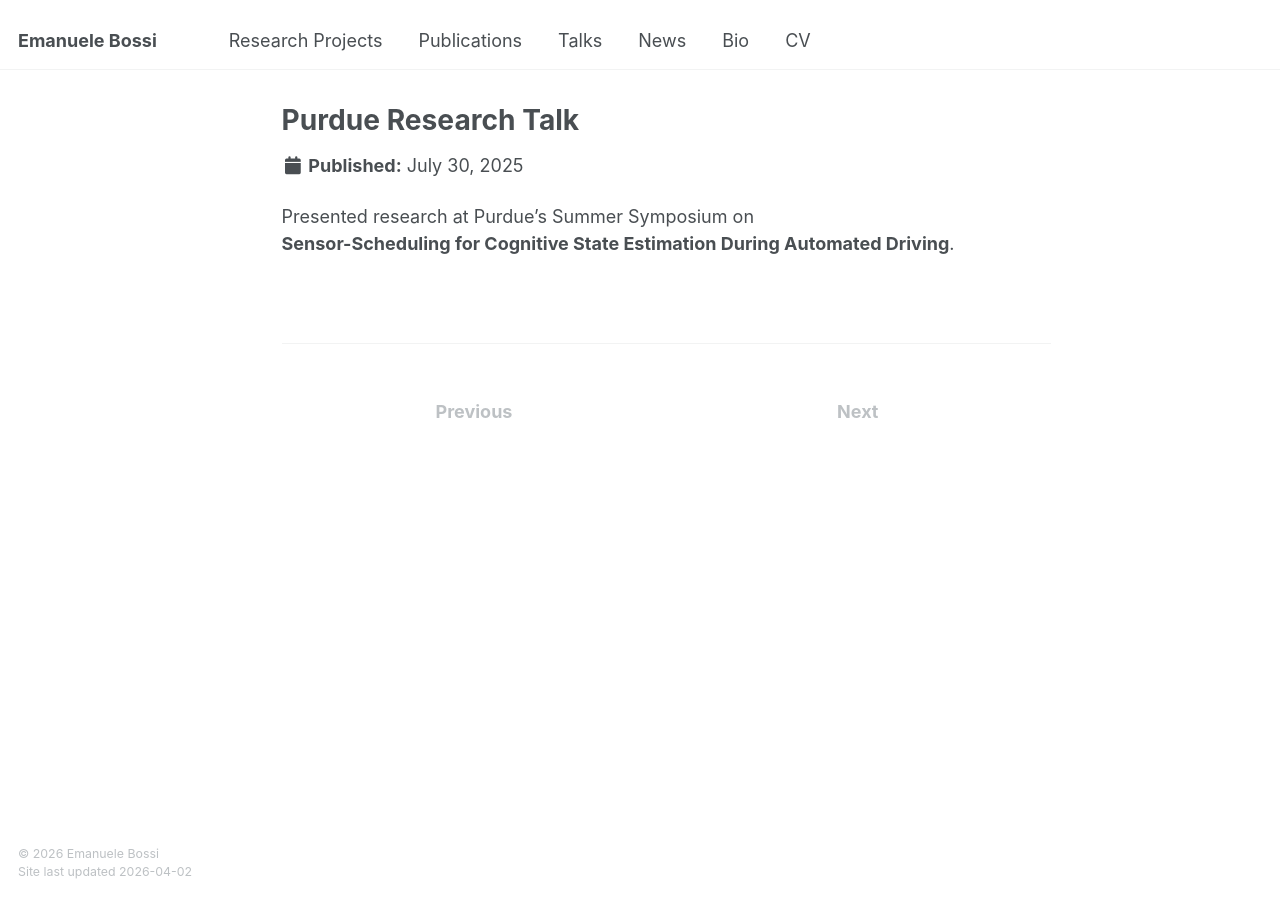
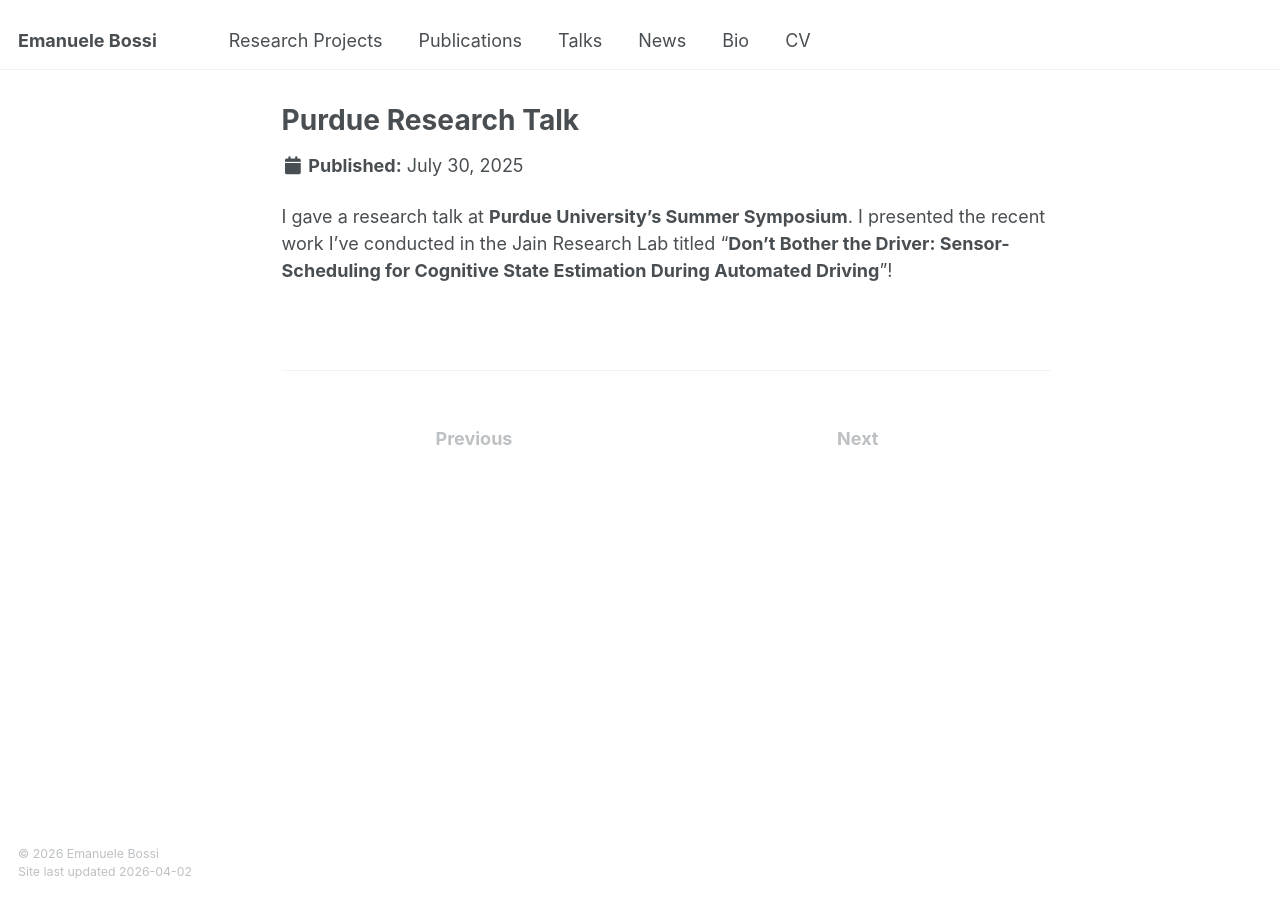
Before and after one commit to bossiemanuele/bossiemanuele.github.io, a Jekyll site: the page built from _news/2025-07-30-purdue-talk.md, in a window 1280 px wide. Built offline with Jekyll 4.4.1, drawn with Linux system fonts in a browser that asks for light colours.

Commit message:
Update 2025-07-30-purdue-talk.md

```diff
--- a/_news/2025-07-30-purdue-talk.md
+++ b/_news/2025-07-30-purdue-talk.md
@@ -7,5 +7,4 @@ layout: single
 author_profile: false
 ---
 
-Presented research at Purdue’s Summer Symposium on
-**Sensor-Scheduling for Cognitive State Estimation During Automated Driving**.
+I gave a research talk at **Purdue University's Summer Symposium**. I presented the recent work I've conducted in the Jain Research Lab titled "**Don't Bother the Driver: Sensor-Scheduling for Cognitive State Estimation During Automated Driving**"!
```
